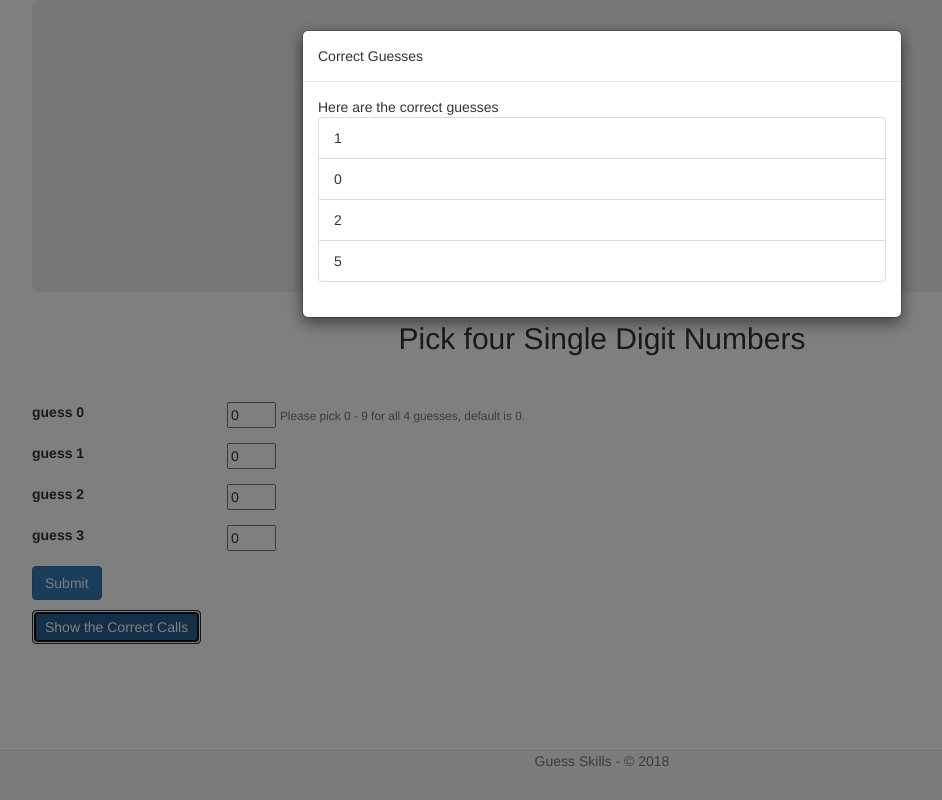
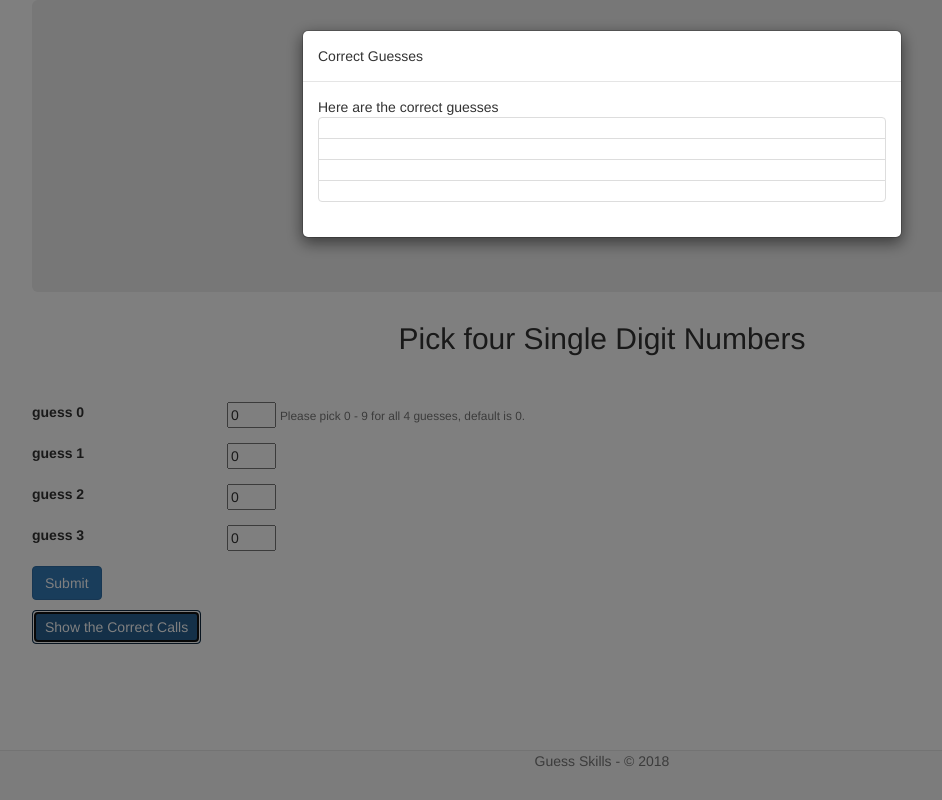
Before and after one commit to glgaines/guess5, a website: page docs/index.html in a window 1280 px wide. Both pictures are taken after a click on the button "Show the Correct Calls". Shown: the whole page, without its empty margins (38-980 px from the left). Drawn offline with nearby package versions, Linux system fonts and the light colour scheme.

Commit message:
adding front end files for Github Pages

```diff
--- a/docs/index.html
+++ b/docs/index.html
@@ -81,10 +81,10 @@
              <div class="modal-body">
                Here are the correct guesses
                <ul class="list-group">
-                 <li class = "list-group-item" id="correct_0">1</li>
-                 <li class = "list-group-item" id="correct_1">0</li>
-                 <li class = "list-group-item" id="correct_2">2</li>
-                 <li class = "list-group-item" id="correct_3">5</li>
+                 <li class = "list-group-item" id="correct_0"></li>
+                 <li class = "list-group-item" id="correct_1"></li>
+                 <li class = "list-group-item" id="correct_2"></li>
+                 <li class = "list-group-item" id="correct_3"></li>
 
                </ul>
              </div>
```
Also changed, not shown: src/index.html (+4 -4 lines).
